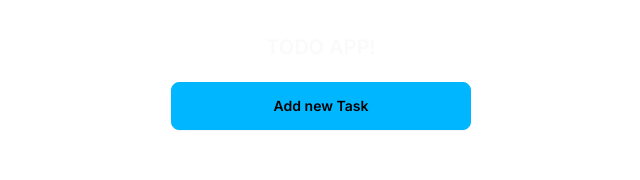
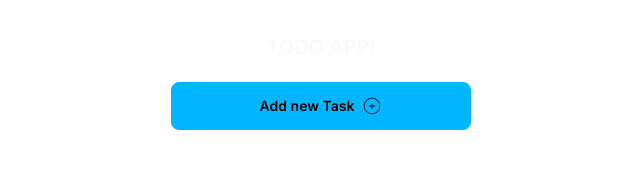
Before and after one commit to Tausif4171/nextjs-todo-app, a Next.js app: page / in a window 1280 px wide. Shown: the top 180 px of the page, without its empty margins (319-959 px from the left). Built offline with nearby package versions, Linux system fonts and the light colour scheme.

Commit message:
react icons added

```diff
--- a/app/components/AddTask.tsx
+++ b/app/components/AddTask.tsx
@@ -1,9 +1,11 @@
 import React from 'react'
+import { CiCirclePlus } from "react-icons/ci";
+
 
 function AddTask() {
     return (
         <div className='my-[20px]'>
-            <button className="btn btn-info w-[300px]">Add new Task</button>
+            <button className="btn btn-info w-[300px]">Add new Task <CiCirclePlus size={20} /></button>
         </div>
     )
 }
--- a/package.json
+++ b/package.json
@@ -11,7 +11,8 @@
   "dependencies": {
     "next": "14.2.2",
     "react": "^18",
-    "react-dom": "^18"
+    "react-dom": "^18",
+    "react-icons": "^5.1.0"
   },
   "devDependencies": {
     "@types/node": "^20",
```
Also changed, not shown: 1 other file (tests, documents, lock files or other folders).
